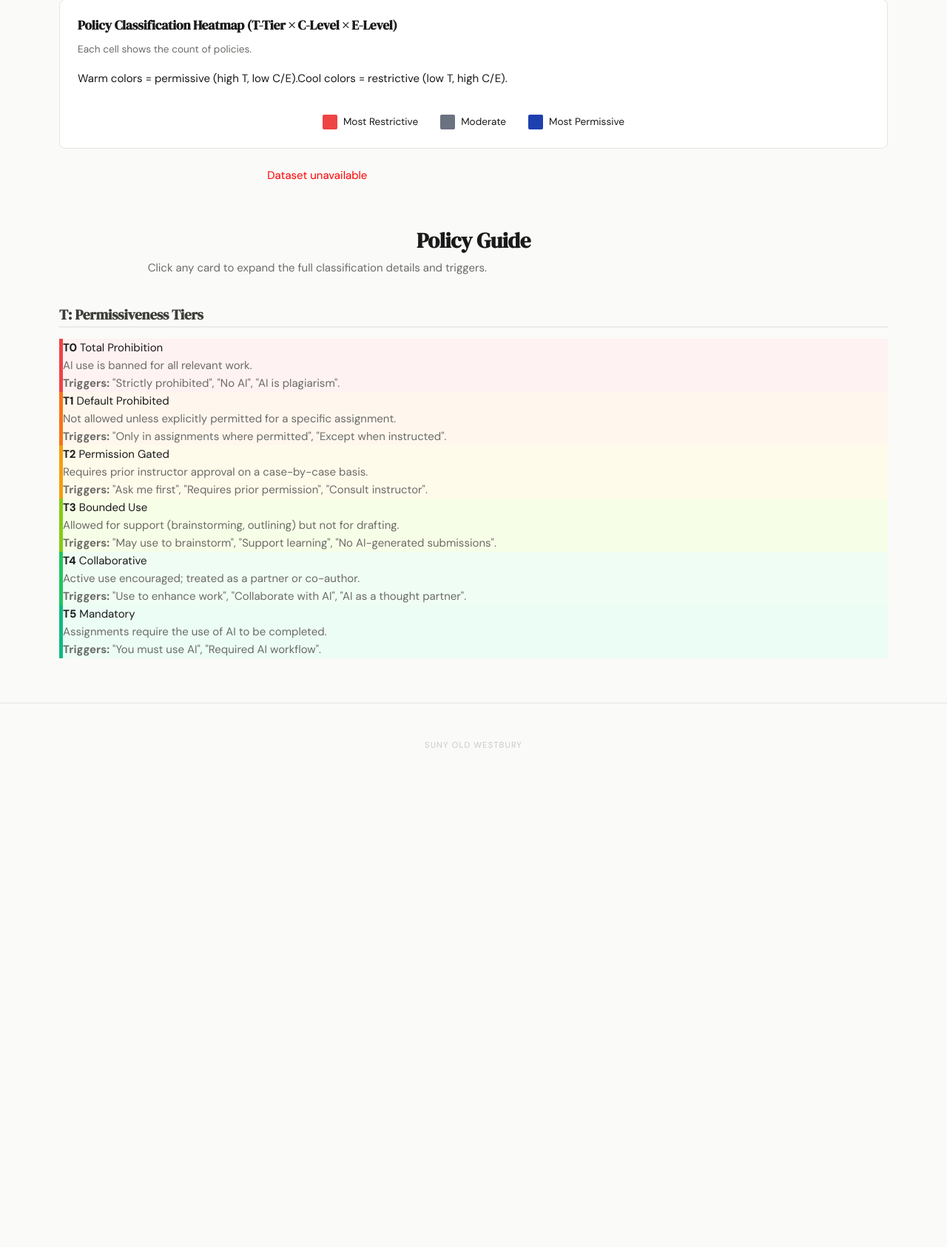
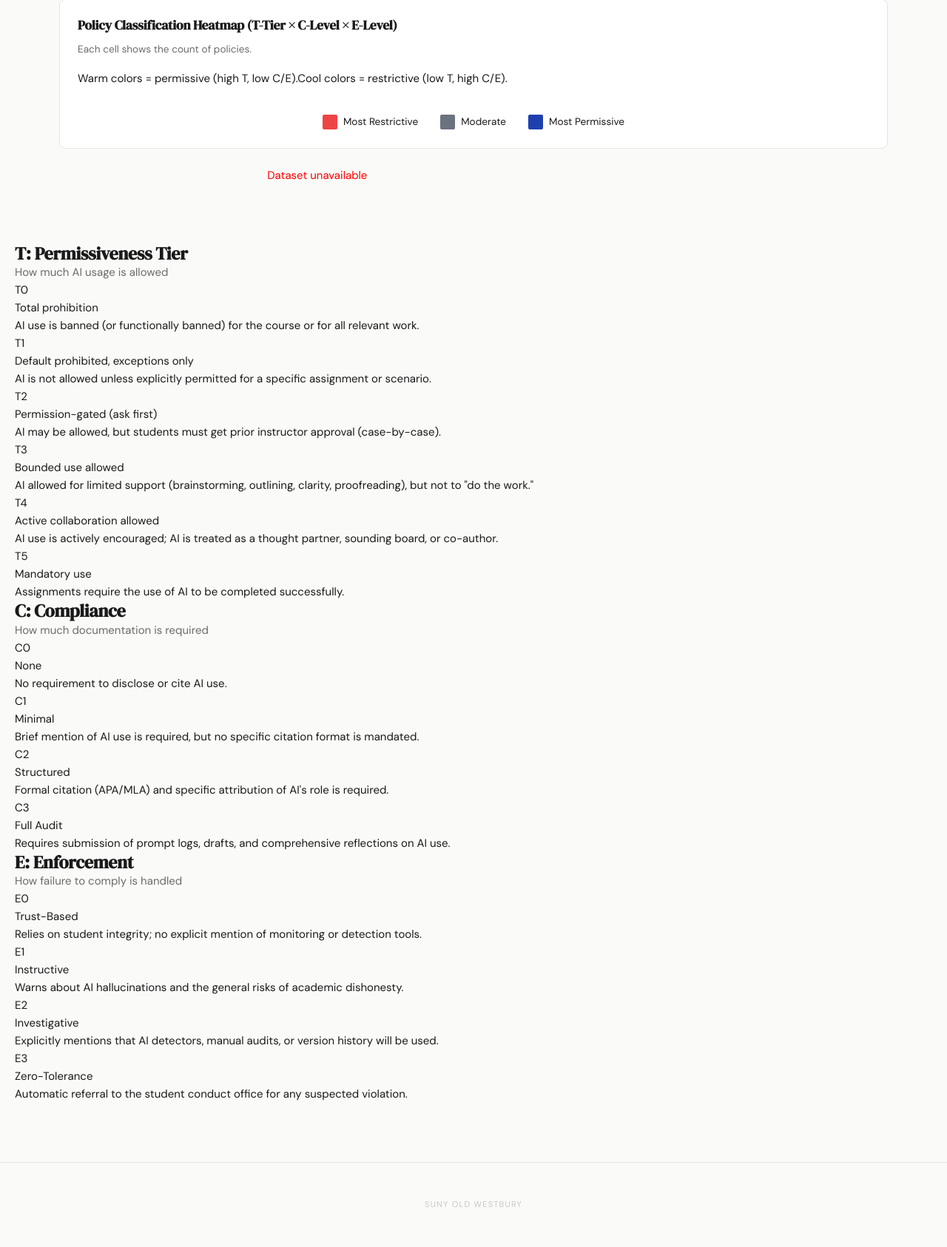
Before and after one commit to aninuona/syllabus-decoder, a Flask app: page / in a window 1280 px wide. Shown: the part 973-2659 px from the top of the page at 74% size. Before the commit the page ends 1984 px from the top, so only its background shows below. Run offline with Flask 3, Linux system fonts and the light colour scheme.

Commit message:
Glow cards policy explanations

```diff
--- a/templates/index.html
+++ b/templates/index.html
@@ -341,62 +341,91 @@
     </div>
   </section>
 
-  <section id="policy-guide" class="dashboard-section">
-    <div class="dashboard-header">
-        <h2>Policy Guide</h2>
-        <p>Click any card to expand the full classification details and triggers.</p>
+  <section id="policy-guide" class="dashboard-section" style="max-width: 1300px; margin: 80px auto; padding: 0 20px;">
+
+    <div class="guide-row-header">
+        <h3>T: Permissiveness Tier</h3>
+        <p>How much AI usage is allowed</p>
+    </div>
+    <div class="glow-card-row row-6" id="row-t" onclick="toggleRow('row-t')">
+        <div class="glow-card" style="--glow-color: rgba(239, 68, 68, 0.4); --border-color: #ef4444;">
+            <div class="glow-card__title">T0<br>Total prohibition</div>
+            <div class="glow-card__content">AI use is banned (or functionally banned) for the course or for all relevant work.</div>
+        </div>
+        <div class="glow-card" style="--glow-color: rgba(249, 115, 22, 0.4); --border-color: #f97316;">
+            <div class="glow-card__title">T1<br>Default prohibited, exceptions only</div>
+            <div class="glow-card__content">AI is not allowed unless explicitly permitted for a specific assignment or scenario.</div>
+        </div>
+        <div class="glow-card" style="--glow-color: rgba(245, 158, 11, 0.4); --border-color: #f59e0b;">
+            <div class="glow-card__title">T2<br>Permission-gated (ask first)</div>
+            <div class="glow-card__content">AI may be allowed, but students must get prior instructor approval (case-by-case).</div>
+        </div>
+        <div class="glow-card" style="--glow-color: rgba(132, 204, 22, 0.4); --border-color: #84cc16;">
+            <div class="glow-card__title">T3<br>Bounded use allowed</div>
+            <div class="glow-card__content">AI allowed for limited support (brainstorming, outlining, clarity, proofreading), but not to "do the work."</div>
+        </div>
+        <div class="glow-card" style="--glow-color: rgba(34, 197, 94, 0.4); --border-color: #22c55e;">
+            <div class="glow-card__title">T4<br>Active collaboration allowed</div>
+            <div class="glow-card__content">AI use is actively encouraged; AI is treated as a thought partner, sounding board, or co-author.</div>
+        </div>
+        <div class="glow-card" style="--glow-color: rgba(16, 185, 129, 0.4); --border-color: #10b981;">
+            <div class="glow-card__title">T5<br>Mandatory use</div>
+            <div class="glow-card__content">Assignments require the use of AI to be completed successfully.</div>
+        </div>
     </div>
 
-    <h3 class="guide-group-title">T: Permissiveness Tiers</h3>
-    <div class="policy-row" id="tier-row" onclick="toggleRow('tier-row')">
-        <div class="modern-card t0">
-            <div class="card-head"><strong>T0</strong> Total Prohibition</div>
-            <div class="card-content">
-                <p class="def">AI use is banned for all relevant work.</p>
-                <p class="trigger"><strong>Triggers:</strong> "Strictly prohibited", "No AI", "AI is plagiarism".</p>
-            </div>
+    <div class="guide-row-header">
+        <h3>C: Compliance</h3>
+        <p>How much documentation is required</p>
+    </div>
+    <div class="glow-card-row row-4" id="row-c" onclick="toggleRow('row-c')">
+        <div class="glow-card" style="--glow-color: rgba(34, 197, 94, 0.4); --border-color: #22c55e;">
+            <div class="glow-card__title">C0<br>None</div>
+            <div class="glow-card__content">No requirement to disclose or cite AI use.</div>
         </div>
-        <div class="modern-card t1">
-            <div class="card-head"><strong>T1</strong> Default Prohibited</div>
-            <div class="card-content">
-                <p class="def">Not allowed unless explicitly permitted for a specific assignment.</p>
-                <p class="trigger"><strong>Triggers:</strong> "Only in assignments where permitted", "Except when instructed".</p>
-            </div>
+        <div class="glow-card" style="--glow-color: rgba(245, 158, 11, 0.4); --border-color: #f59e0b;">
+            <div class="glow-card__title">C1<br>Minimal</div>
+            <div class="glow-card__content">Brief mention of AI use is required, but no specific citation format is mandated.</div>
         </div>
-        <div class="modern-card t2">
-            <div class="card-head"><strong>T2</strong> Permission Gated</div>
-            <div class="card-content">
-                <p class="def">Requires prior instructor approval on a case-by-case basis.</p>
-                <p class="trigger"><strong>Triggers:</strong> "Ask me first", "Requires prior permission", "Consult instructor".</p>
-            </div>
+        <div class="glow-card" style="--glow-color: rgba(249, 115, 22, 0.4); --border-color: #f97316;">
+            <div class="glow-card__title">C2<br>Structured</div>
+            <div class="glow-card__content">Formal citation (APA/MLA) and specific attribution of AI's role is required.</div>
         </div>
-        <div class="modern-card t3">
-            <div class="card-head"><strong>T3</strong> Bounded Use</div>
-            <div class="card-content">
-                <p class="def">Allowed for support (brainstorming, outlining) but not for drafting.</p>
-                <p class="trigger"><strong>Triggers:</strong> "May use to brainstorm", "Support learning", "No AI-generated submissions".</p>
-            </div>
-        </div>
-        <div class="modern-card t4">
-            <div class="card-head"><strong>T4</strong> Collaborative</div>
-            <div class="card-content">
-                <p class="def">Active use encouraged; treated as a partner or co-author.</p>
-                <p class="trigger"><strong>Triggers:</strong> "Use to enhance work", "Collaborate with AI", "AI as a thought partner".</p>
-            </div>
-        </div>
-        <div class="modern-card t5">
-            <div class="card-head"><strong>T5</strong> Mandatory</div>
-            <div class="card-content">
-                <p class="def">Assignments require the use of AI to be completed.</p>
-                <p class="trigger"><strong>Triggers:</strong> "You must use AI", "Required AI workflow".</p>
-            </div>
+        <div class="glow-card" style="--glow-color: rgba(239, 68, 68, 0.4); --border-color: #ef4444;">
+            <div class="glow-card__title">C3<br>Full Audit</div>
+            <div class="glow-card__content">Requires submission of prompt logs, drafts, and comprehensive reflections on AI use.</div>
         </div>
     </div>
+
+    <div class="guide-row-header">
+        <h3>E: Enforcement</h3>
+        <p>How failure to comply is handled</p>
+    </div>
+    <div class="glow-card-row row-4" id="row-e" onclick="toggleRow('row-e')">
+        <div class="glow-card" style="--glow-color: rgba(34, 197, 94, 0.4); --border-color: #22c55e;">
+            <div class="glow-card__title">E0<br>Trust-Based</div>
+            <div class="glow-card__content">Relies on student integrity; no explicit mention of monitoring or detection tools.</div>
+        </div>
+        <div class="glow-card" style="--glow-color: rgba(245, 158, 11, 0.4); --border-color: #f59e0b;">
+            <div class="glow-card__title">E1<br>Instructive</div>
+            <div class="glow-card__content">Warns about AI hallucinations and the general risks of academic dishonesty.</div>
+        </div>
+        <div class="glow-card" style="--glow-color: rgba(249, 115, 22, 0.4); --border-color: #f97316;">
+            <div class="glow-card__title">E2<br>Investigative</div>
+            <div class="glow-card__content">Explicitly mentions that AI detectors, manual audits, or version history will be used.</div>
+        </div>
+        <div class="glow-card" style="--glow-color: rgba(239, 68, 68, 0.4); --border-color: #ef4444;">
+            <div class="glow-card__title">E3<br>Zero-Tolerance</div>
+            <div class="glow-card__content">Automatic referral to the student conduct office for any suspected violation.</div>
+        </div>
+    </div>
+
 </section>
 
 <script>
-function toggleRow(rowId) {
-    document.getElementById(rowId).classList.toggle('is-expanded');
+function toggleRow(id) {
+    // Toggles the expansion state on the clicked row
+    document.getElementById(id).classList.toggle('is-expanded');
 }
 </script>
 
```
